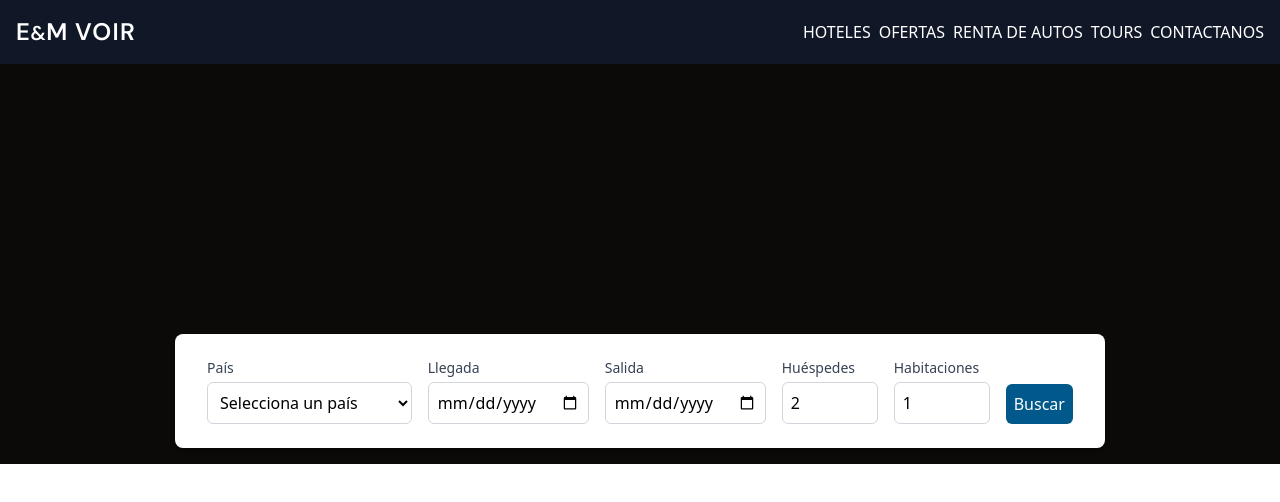
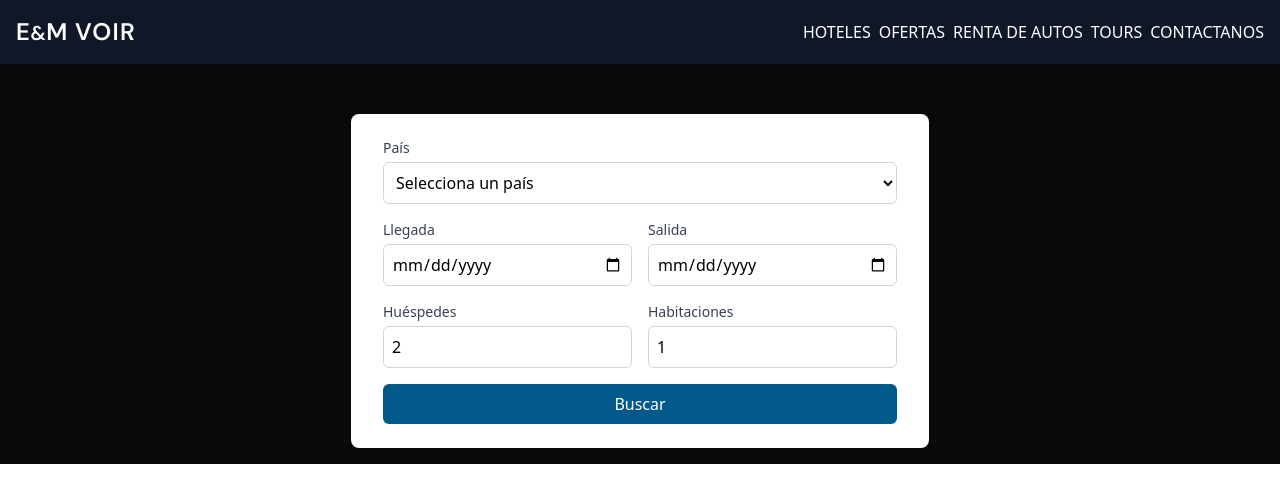
Before and after one commit to Yam3101/emvoir-vizcaya, a React (Vite) app: page / in a window 1280 px wide. Shown: the top 502 px of the page. Built offline with nearby package versions, Linux system fonts and the light colour scheme.

Commit message:
fixed reservation form UI

```diff
--- a/src/components/ReservationForm.jsx
+++ b/src/components/ReservationForm.jsx
@@ -52,13 +52,14 @@ const ReservationForm = () => {
 
 	return (
 		<div className="py-4">
-			<div className="bg-white py-6 px-8 rounded-lg shadow-md flex flex-col md:flex-row md:space-x-4 space-y-4 md:space-y-0 items-end">
-				<div className="w-full md:flex-1 flex flex-wrap items-center">
-					<label className="block text-sm font-medium text-gray-700">
+			<div className="bg-white py-6 px-4 md:px-8 mx-4 rounded-lg shadow-md flex flex-col space-y-4">
+				{/* Selección de país */}
+				<div className="w-full">
+					<label className="block text-sm font-medium text-gray-700 mb-1">
 						País
 					</label>
 					<select
-						className="mt-1 block w-full p-2 border border-gray-300 rounded-md"
+						className="w-full p-2 border border-gray-300 rounded-md"
 						value={selectedCountry}
 						onChange={(e) => setSelectedCountry(e.target.value)}
 					>
@@ -71,72 +72,84 @@ const ReservationForm = () => {
 						))}
 					</select>
 				</div>
-				<div className="w-full md:w-auto">
-					<label className="block text-sm font-medium text-gray-700">
+
+				{/* Fechas de llegada y salida */}
+				<div className="grid grid-cols-2 gap-4">
+					<div>
+						<label className="block text-sm font-medium text-gray-700 mb-1">
 							Llegada
 						</label>
 						<input
 							type="date"
-						className="mt-1 block w-full p-2 border border-gray-300 rounded-md"
+							className="w-full p-2 border border-gray-300 rounded-md"
 							value={arrival}
 							onChange={(e) => setArrival(e.target.value)}
 						/>
 					</div>
-				<div className="w-full md:w-auto">
-					<label className="block text-sm font-medium text-gray-700">
+					<div>
+						<label className="block text-sm font-medium text-gray-700 mb-1">
 							Salida
 						</label>
 						<input
 							type="date"
-						className="mt-1 block w-full p-2 border border-gray-300 rounded-md"
+							className="w-full p-2 border border-gray-300 rounded-md"
 							value={departure}
 							onChange={(e) => setDeparture(e.target.value)}
 						/>
 					</div>
-				<div className="w-full md:w-24">
-					<label className="block text-sm font-medium text-gray-700">
+				</div>
+
+				{/* Huéspedes y habitaciones */}
+				<div className="grid grid-cols-2 gap-4">
+					<div>
+						<label className="block text-sm font-medium text-gray-700 mb-1">
 							Huéspedes
 						</label>
 						<input
 							type="number"
-						className="mt-1 block w-full p-2 border border-gray-300 rounded-md"
+							className="w-full p-2 border border-gray-300 rounded-md"
 							value={guests}
 							onChange={(e) => setGuests(e.target.value)}
 						/>
 					</div>
-				<div className="w-full md:w-24">
-					<label className="block text-sm font-medium text-gray-700">
+					<div>
+						<label className="block text-sm font-medium text-gray-700 mb-1">
 							Habitaciones
 						</label>
 						<input
 							type="number"
-						className="mt-1 block w-full p-2 border border-gray-300 rounded-md"
+							className="w-full p-2 border border-gray-300 rounded-md"
 							value={rooms}
 							onChange={(e) => setRooms(e.target.value)}
 						/>
 					</div>
+				</div>
+
+				{/* Botón de búsqueda */}
 				<button
 					type="button"
-					className="w-full md:w-auto hover:bg-sky-950 bg-sky-800 text-white p-2 rounded-md duration-200"
+					className="w-full bg-sky-800 text-white p-2 rounded-md hover:bg-sky-950 duration-200"
 					onClick={handleSearch}
 				>
 					Buscar
 				</button>
 			</div>
 
+			{/* Alerta de campos incompletos */}
 			{showAlert && (
 				<div className="fixed bottom-4 right-4 bg-rose-700 text-white p-4 rounded-lg shadow-lg">
 					Por favor, completa todos los campos.
 				</div>
 			)}
 
+			{/* Modal de opciones de viaje */}
 			{showModal && (
-				<div className="fixed inset-0 bg-black/85 flex items-center justify-center p-4 opacity-animated">
-					<div className="bg-white rounded-md shadow-lg md:w-3/5 max-h-[80vh] overflow-y-auto opacity-animated-1">
-						<h2 className="text-xl text-white font-bold p-6 bg-sky-950 sticky top-0">
+				<div className="fixed inset-0 bg-black/85 flex items-center justify-center p-4">
+					<div className="bg-white rounded-md shadow-lg w-full max-w-md max-h-[80vh] overflow-y-auto">
+						<h2 className="text-xl text-white font-bold p-4 bg-sky-950 sticky top-0">
 							DESTINOS DISPONIBLES
 						</h2>
-						<div className="p-6 flex flex-col gap-2">
+						<div className="p-4 space-y-4">
 							{options.length > 0 ? (
 								options.map((option, index) => (
 									<div
@@ -144,79 +157,57 @@ const ReservationForm = () => {
 										key={index}
 										className="border-2 border-stone-300 rounded-lg p-4"
 									>
-										<div className="sm:flex hidden flex-col">
-											<h3 className="font-bold text-2xl dmsans">
+										<h3 className="font-bold text-xl">
 											{option.destination}, {option.country}
 										</h3>
-											<h4 className="text-[15px]">
+										<p className="text-sm text-gray-600">
 											Tours y visitas en {option.tours.join(", ")}
-											</h4>
-											<h4 className="text-[15px]">
+										</p>
+										<p className="text-sm text-gray-600">
 											Hospedaje: {option.hoteles.join(", ")}
-											</h4>
-											<h4 className="text-[15px]">
-												Actividades: {option.actividades.join(", ")}
-											</h4>
-											<h4 className="text-[15px]">
-												Servicios extra: {option.extras.join(", ")}
-											</h4>
-											<h4 className="text-sm text-stone-500">
-												Vuelo: {option.flight}
-											</h4>
-										</div>
-										{/* Section for phone user */}
-										<div className="flex flex-col sm:hidden">
-											<h3 className="font-bold text-2xl dmsans">
-												{option.destination}, {option.country}
-											</h3>
-											<h4 className="text-[15px]">
-												Tours y visitas en {option.tours.join(", ")}
-											</h4>
-											<h4 className="text-[15px]">
-												Hospedaje: {option.hoteles.join(", ")}
-											</h4>
-											<details>
-												<summary className="text-[15px]">
+										</p>
+										<details className="mt-2">
+											<summary className="text-sm text-gray-600 cursor-pointer">
 												Más información
 											</summary>
-												<h4 className="text-[15px]">
+											<p className="text-sm text-gray-600">
 												Actividades: {option.actividades.join(", ")}
-												</h4>
-												<h4 className="text-[15px]">
+											</p>
+											<p className="text-sm text-gray-600">
 												Servicios extra: {option.extras.join(", ")}
-												</h4>
-												<h4 className="text-sm text-stone-500">
+											</p>
+											<p className="text-sm text-gray-600">
 												Vuelo: {option.flight}
-												</h4>
+											</p>
 										</details>
-										</div>
-										<section className="flex flex-wrap items-center justify-end space-x-3">
-											<h2>Desde:</h2>
-											<div className="flex flex-col space-y-[-5px]">
-												<h5 className="text-sm text-right text-sky-950 font-semibold">
-													{option.costUSD}USD
-												</h5>
-												<h4 className="font-semibold text-xl">
+										<div className="flex justify-between items-center mt-4">
+											<div>
+												<p className="text-sm text-gray-500">
+													Desde: {option.costUSD}USD
+												</p>
+												<p className="font-semibold text-lg">
 													{option.costMXN}MXN
-												</h4>
+												</p>
 											</div>
 											<button
 												type="button"
-												className="bg-sky-700 text-white py-2 px-4 rounded-sm hover:bg-sky-900 duration-200"
+												className="bg-sky-700 text-white py-1 px-3 rounded-sm hover:bg-sky-900 duration-200"
 												onClick={() => handleConfirm(option)}
 											>
 												Reservar
 											</button>
-										</section>
+										</div>
 									</div>
 								))
 							) : (
-								<p>No se encontraron opciones para este destino.</p>
+								<p className="text-center text-gray-600">
+									No se encontraron opciones para este destino.
+								</p>
 							)}
 						</div>
 						<button
 							type="button"
-							className="mx-6 mb-6 bg-rose-600 text-white py-2 px-4 rounded-md hover:bg-rose-700 duration-200"
+							className="w-full bg-rose-600 text-white py-2 px-4 rounded-b-md hover:bg-rose-700 duration-200"
 							onClick={() => setShowModal(false)}
 						>
 							Cancelar
@@ -225,17 +216,18 @@ const ReservationForm = () => {
 				</div>
 			)}
 
+			{/* Modal de confirmación */}
 			{showConfirmationModal && (
 				<div className="fixed inset-0 bg-black/85 flex items-center justify-center p-4">
-					<div className="bg-white p-6 rounded-lg shadow-lg w-full md:w-1/3 opacity-animated-1">
+					<div className="bg-white p-6 rounded-lg shadow-lg w-full max-w-md">
 						<h2 className="text-xl font-bold mb-4">Reserva Confirmada</h2>
-						<p>
+						<p className="mb-4">
 							¡Tu reserva para <strong>{confirmedDestination}</strong> ha sido
 							confirmada!
 						</p>
 						<button
 							type="button"
-							className="bg-blue-500 text-white p-2 rounded-md hover:bg-blue-600 duration-200"
+							className="w-full bg-blue-500 text-white p-2 rounded-md hover:bg-blue-600 duration-200"
 							onClick={closeConfirmationModal}
 						>
 							Hecho
```
Lines whose indentation alone changed are shown as unchanged.
